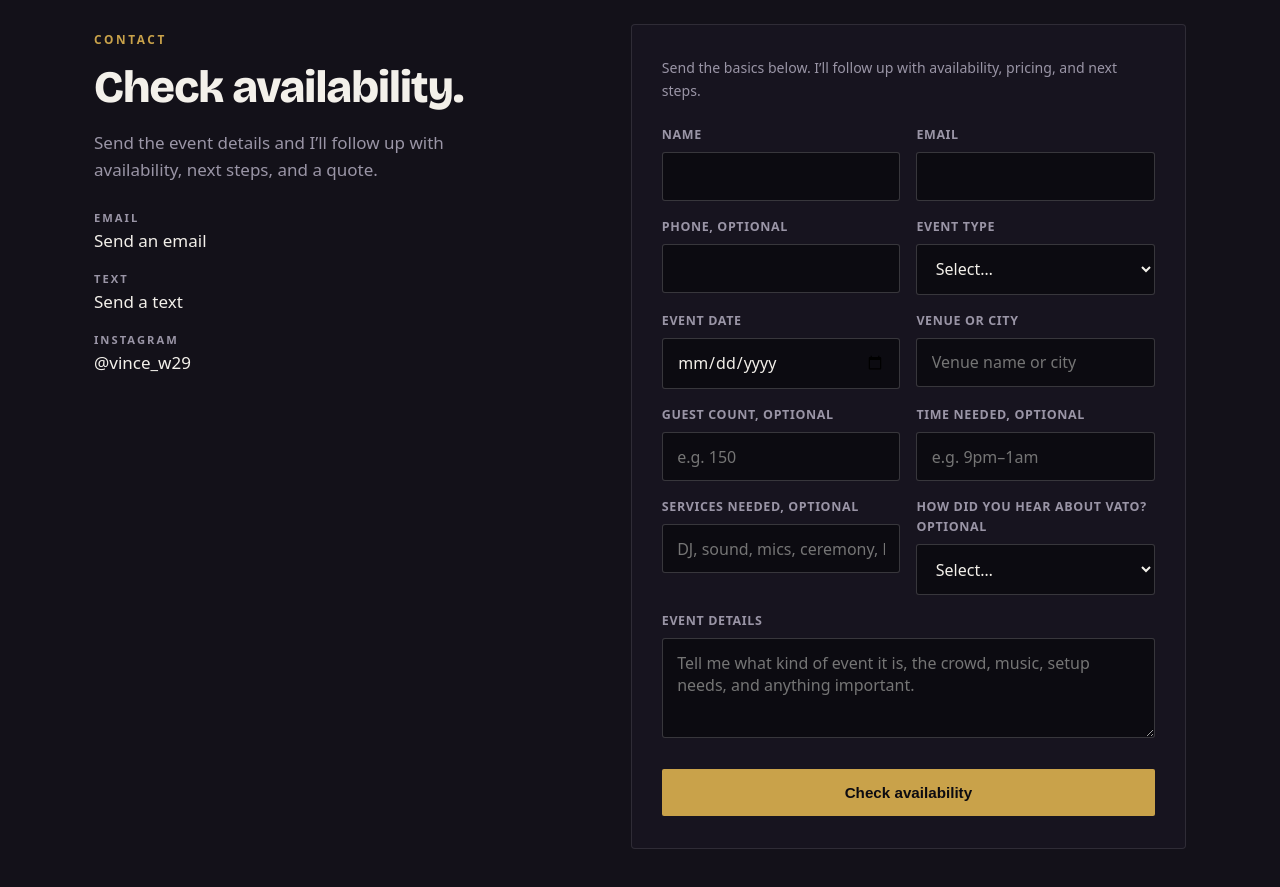
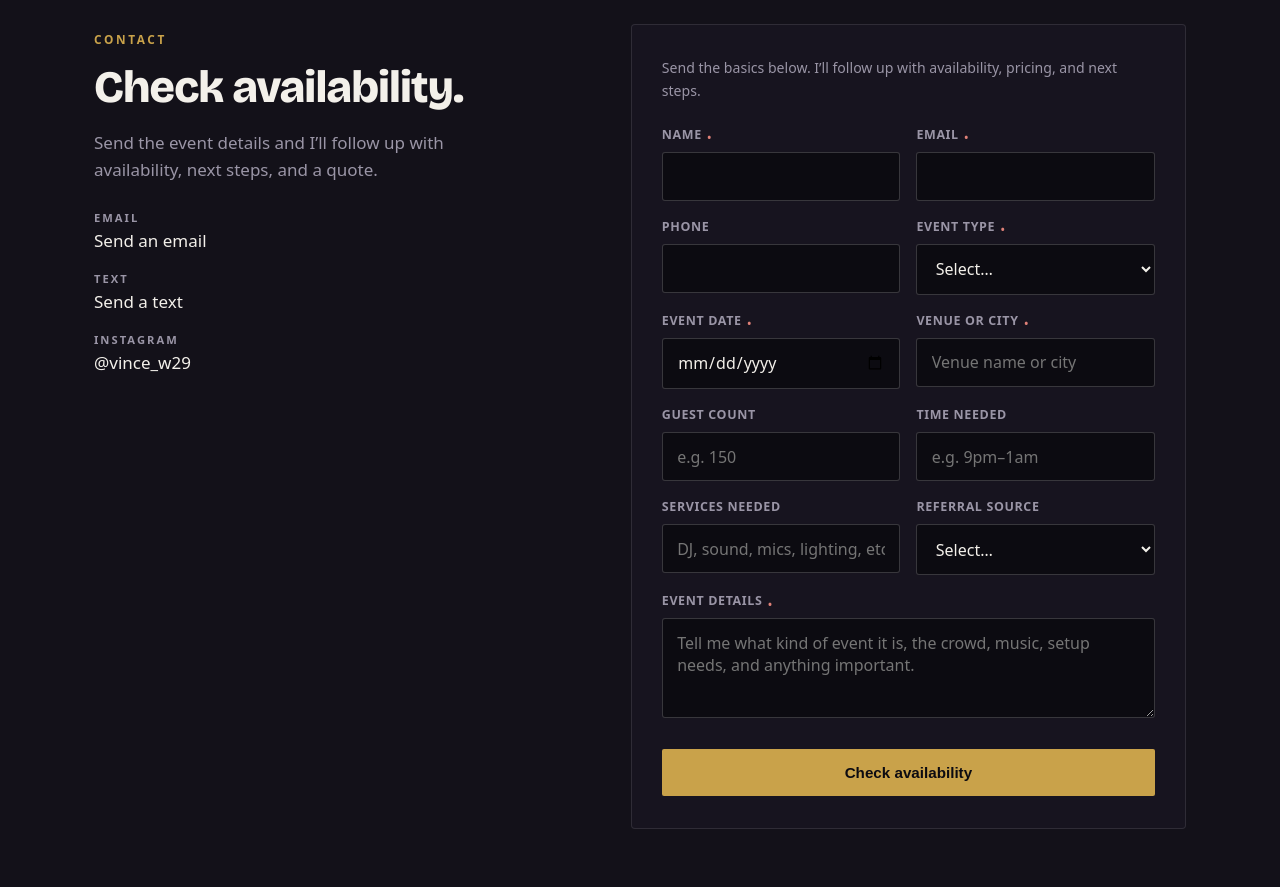
Before and after one commit to vincewiderman/Vato-site, a plain HTML site: page index.html in a window 1280 px wide. Shown: the part 8120-9007 px from the top of the page. Drawn offline with nearby package versions, Linux system fonts and the light colour scheme; a web font is replaced by a local one.

Commit message:
Add required markers to booking form

```diff
--- a/index.html
+++ b/index.html
@@ -234,6 +234,7 @@
   .form-microcopy{font-size:.88rem;color:var(--muted);margin-bottom:1.4rem}
   .field{margin-bottom:1rem}
   .field label{display:block;font-size:.78rem;letter-spacing:.05em;text-transform:uppercase;color:var(--muted);font-weight:600;margin-bottom:.45rem}
+  .field label.required::after{content:"•";margin-left:.35rem;color:#E08178;font-size:.85em;line-height:1;vertical-align:text-bottom;}
   .field input,.field select,.field textarea{width:100%;background:var(--ink);border:1px solid var(--line-strong);border-radius:3px;color:var(--paper);font-family:var(--body);font-size:1rem;padding:.78rem .9rem;transition:.15s}
   .field input:focus,.field select:focus,.field textarea:focus{outline:0;border-color:var(--gold)}
   .field textarea{resize:vertical;min-height:100px}
@@ -643,12 +644,12 @@
         <input type="text" name="_gotcha" tabindex="-1" autocomplete="off" aria-hidden="true" style="position:absolute;left:-5000px;opacity:0;pointer-events:none;" />
         <p class="form-microcopy">Send the basics below. I’ll follow up with availability, pricing, and next steps.</p>
         <div class="row2">
-          <div class="field"><label for="fname">Name</label><input id="fname" type="text" name="name" required /></div>
-          <div class="field"><label for="femail">Email</label><input id="femail" type="email" name="email" required /></div>
+          <div class="field"><label for="fname" class="required">Name</label><input id="fname" type="text" name="name" required /></div>
+          <div class="field"><label for="femail" class="required">Email</label><input id="femail" type="email" name="email" required /></div>
         </div>
         <div class="row2">
-          <div class="field"><label for="fphone">Phone, optional</label><input id="fphone" type="tel" name="phone" /></div>
-          <div class="field"><label for="fetype">Event type</label>
+          <div class="field"><label for="fphone">Phone</label><input id="fphone" type="tel" name="phone" /></div>
+          <div class="field"><label for="fetype" class="required">Event type</label>
             <select id="fetype" name="event_type" required>
               <option value="">Select…</option>
               <option>Bar / club booking</option>
@@ -662,16 +663,16 @@
           </div>
         </div>
         <div class="row2">
-          <div class="field"><label for="fdate">Event date</label><input id="fdate" type="date" name="event_date" required /></div>
-          <div class="field"><label for="fvenue">Venue or city</label><input id="fvenue" type="text" name="venue_city" placeholder="Venue name or city" required /></div>
+          <div class="field"><label for="fdate" class="required">Event date</label><input id="fdate" type="date" name="event_date" required /></div>
+          <div class="field"><label for="fvenue" class="required">Venue or city</label><input id="fvenue" type="text" name="venue_city" placeholder="Venue name or city" required /></div>
         </div>
         <div class="row2">
-          <div class="field"><label for="fguests">Guest count, optional</label><input id="fguests" type="text" name="guest_count" placeholder="e.g. 150" /></div>
-          <div class="field"><label for="fcoverage">Time needed, optional</label><input id="fcoverage" type="text" name="coverage" placeholder="e.g. 9pm–1am" /></div>
+          <div class="field"><label for="fguests">Guest count</label><input id="fguests" type="text" name="guest_count" placeholder="e.g. 150" /></div>
+          <div class="field"><label for="fcoverage">Time needed</label><input id="fcoverage" type="text" name="coverage" placeholder="e.g. 9pm–1am" /></div>
         </div>
         <div class="row2">
-          <div class="field"><label for="fservices">Services needed, optional</label><input id="fservices" type="text" name="services_needed" placeholder="DJ, sound, mics, ceremony, lighting, etc." /></div>
-          <div class="field"><label for="fheard">How did you hear about VATO? optional</label>
+          <div class="field"><label for="fservices">Services needed</label><input id="fservices" type="text" name="services_needed" placeholder="DJ, sound, mics, lighting, etc." /></div>
+          <div class="field"><label for="fheard">Referral source</label>
             <select id="fheard" name="referral_source">
               <option value="">Select…</option>
               <option>Instagram</option>
@@ -682,7 +683,7 @@
             </select>
           </div>
         </div>
-        <div class="field"><label for="fmsg">Event details</label><textarea id="fmsg" name="message" placeholder="Tell me what kind of event it is, the crowd, music, setup needs, and anything important." required></textarea></div>
+        <div class="field"><label for="fmsg" class="required">Event details</label><textarea id="fmsg" name="message" placeholder="Tell me what kind of event it is, the crowd, music, setup needs, and anything important." required></textarea></div>
         <button class="btn btn-primary" type="submit">Check availability</button>
       </form>
     </div>
```
